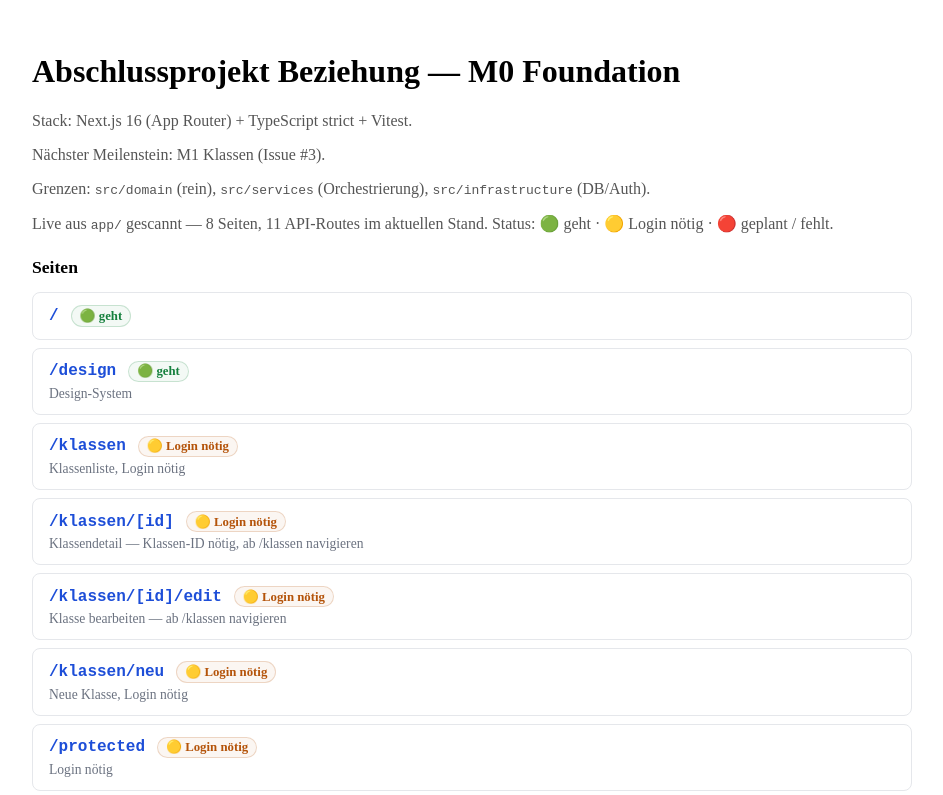
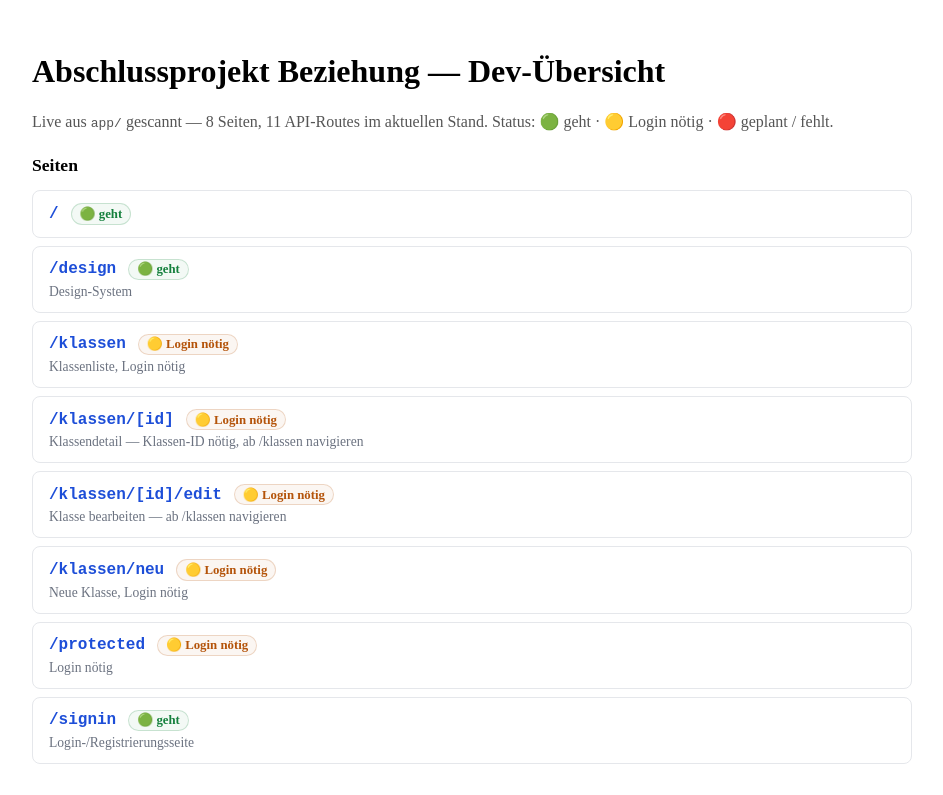
Before and after one commit to arn0ld87/abschlussprojekt_beziehung, a Next.js app: page / in a window 1280 px wide. Shown: the top 795 px of the page, without its empty margins (168-1111 px from the left). Built offline with nearby package versions, Linux system fonts and the light colour scheme.

Commit message:
merge: Branch auf main-Stand bereinigen — nur Expired-Session-Test behalten

```diff
--- a/app/page.tsx
+++ b/app/page.tsx
@@ -50,16 +50,7 @@ export default function HomePage() {
 
   return (
     <main style={{ maxWidth: "880px", margin: "0 auto", padding: "2rem 1.5rem" }}>
-      <h1>Abschlussprojekt Beziehung — M0 Foundation</h1>
-      <p style={{ color: "#555" }}>
-        Stack: Next.js 16 (App Router) + TypeScript strict + Vitest.
-      </p>
-      <p style={{ color: "#555" }}>
-        Nächster Meilenstein: M1 Klassen (Issue #3).
-      </p>
-      <p style={{ color: "#555" }}>
-        Grenzen: <code>src/domain</code> (rein), <code>src/services</code> (Orchestrierung), <code>src/infrastructure</code> (DB/Auth).
-      </p>
+      <h1>Abschlussprojekt Beziehung — Dev-Übersicht</h1>
       <p style={{ color: "#555" }}>
         Live aus <code>app/</code> gescannt — {pages.length} Seiten, {apis.length} API-Routes im
         aktuellen Stand. Status: 🟢 geht · 🟡 Login nötig · 🔴 geplant / fehlt.
@@ -74,7 +65,8 @@ export default function HomePage() {
             return (
               <div key={r.path} style={cardStyle}>
                 <div style={{ display: "flex", alignItems: "center", gap: "0.75rem", flexWrap: "wrap" }}>
-                  <Link href={hrefFor(r.path)}
+                  <a
+                    href={hrefFor(r.path)}
                     style={{
                       fontFamily: "ui-monospace, SFMono-Regular, monospace",
                       color: "#1d4ed8",
@@ -83,7 +75,7 @@ export default function HomePage() {
                     }}
                   >
                     {r.path}
-                  </Link>
+                  </a>
                   <span style={badgeStyle(b.color)}>
                     {b.emoji} {b.text}
                   </span>
```
Also changed, not shown: 1 other file (tests, documents, lock files or other folders).
